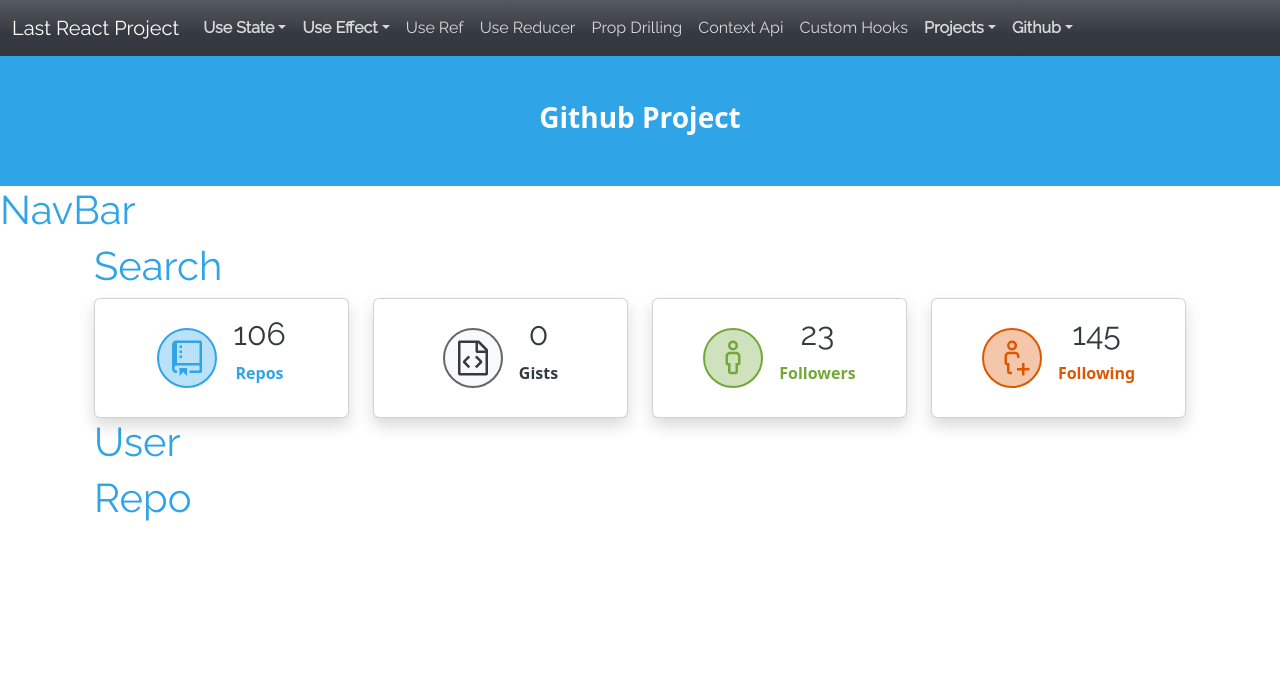
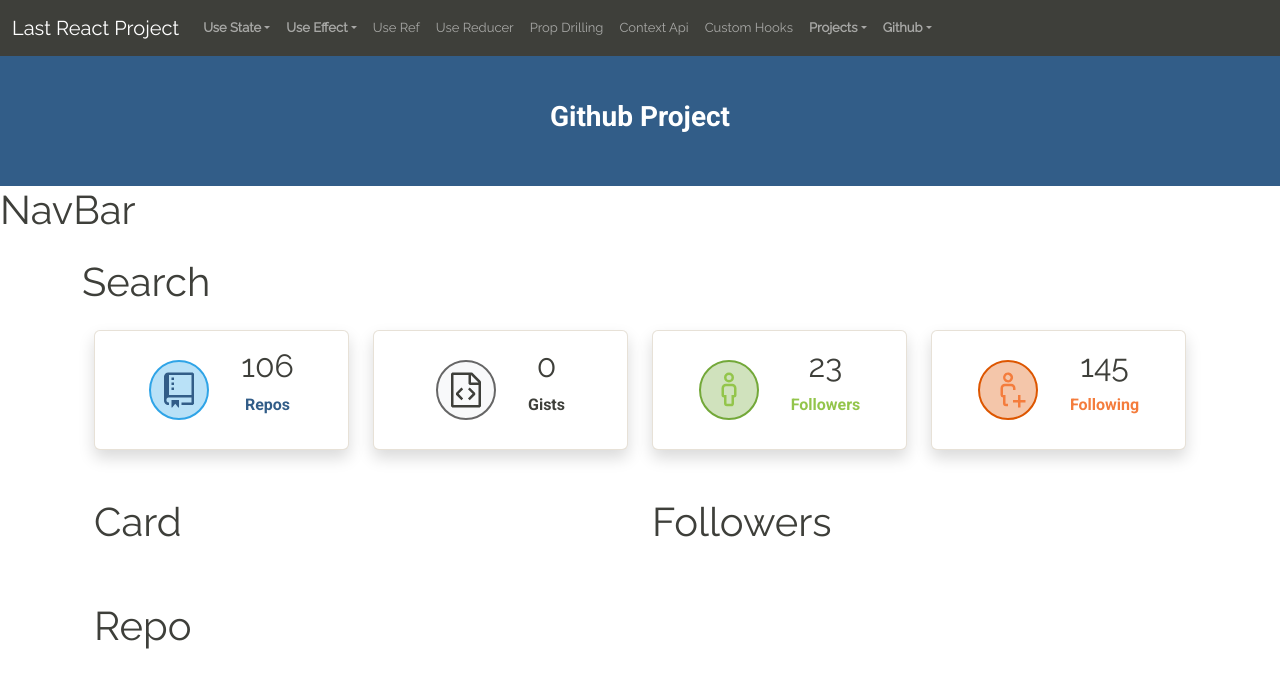
Before and after one commit to KramStyles/john-smilga-react-course, a React (Create React App) app: page /github/home in a window 1280 px wide. Shown: the top 688 px of the page. Built offline with nearby package versions, Linux system fonts and the light colour scheme.

Commit message:
changed theme from cereleum to sandstone

```diff
--- a/src/assets/github/components/Card.jsx
+++ b/src/assets/github/components/Card.jsx
@@ -3,7 +3,22 @@
  * Filename: Card.jsx
  */
 
+import { useGithubContext } from "../context/context";
 const Card = () => {
+  const { gitUser } = useGithubContext();
+  const {
+    login,
+    id,
+    avatar_url,
+    html_url: url,
+    name,
+    location,
+    bio,
+    blog,
+    company,
+    twitter_username,
+    created_at,
+  } = gitUser;
   return (
     <div className="container">
       <h1>Card</h1>
--- a/src/assets/github/components/Info.jsx
+++ b/src/assets/github/components/Info.jsx
@@ -59,8 +59,8 @@
   const InfoCard = ({ icon, title, value, bg }) => (
     <div className="col-md-3">
       <div className="card shadow flex-row py-3 justify-content-center align-items-center">
-        <div className={`rounded-circle me-2 p-2 ${bg}`}>{icon}</div>
-        <div className="text-center ms-2">
+        <div className={`rounded-circle me-3 p-2 ${bg}`}>{icon}</div>
+        <div className="text-center ms-3">
           <h2 className="text-dark">{value}</h2>
           <p className={`text-capitalize fw-bold text-${bg}`}>{title}</p>
         </div>
--- a/src/assets/github/components/Search.jsx
+++ b/src/assets/github/components/Search.jsx
@@ -5,7 +5,7 @@
 
 const Search = () => {
   return (
-    <div className="container">
+    <div className="my-4">
       <h1>Search</h1>
     </div>
   );
--- a/src/assets/github/components/User.jsx
+++ b/src/assets/github/components/User.jsx
@@ -2,11 +2,13 @@
  * Author: kramstyles
  * Filename: User.jsx
  */
-
+import Followers from "./Followers";
+import Card from "./Card";
 const User = () => {
   return (
-    <div className="container">
-      <h1>User</h1>
+    <div className="d-flex justify-content-between my-5">
+      <Card />
+      <Followers />
     </div>
   );
 };
```
Also changed, not shown: src/assets/styles/bootswatch.css.
